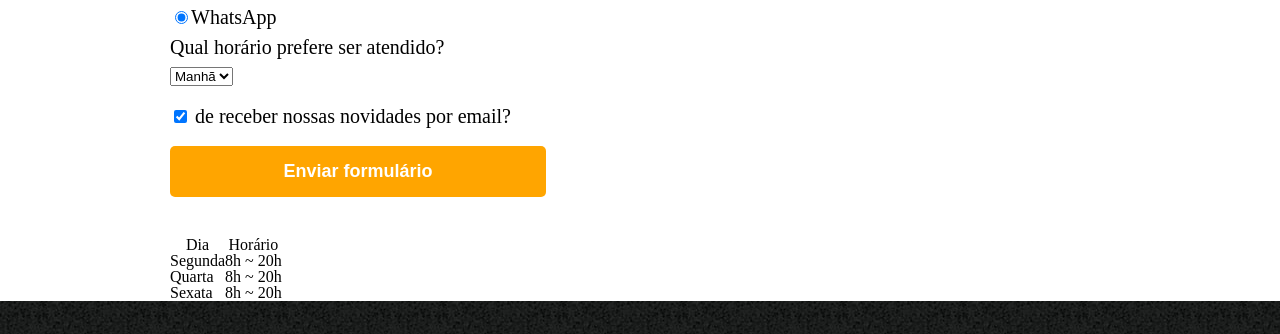
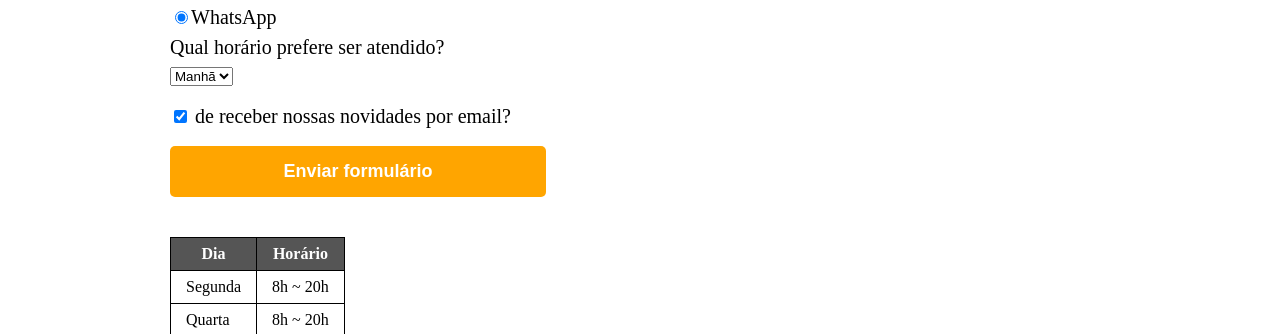
Before and after one commit to jeanhrsouza/learning-html-css, a plain HTML site: page contato.html in a window 1280 px wide. Shown: the part 905-1239 px from the top of the page. Drawn offline with Linux system fonts and the light colour scheme.

Commit message:
Estilos na tabela

```diff
--- a/style.css
+++ b/style.css
@@ -147,3 +147,18 @@ form label, form legend{
     transform: scale(1.2); /*aumentar tudo em 20% a mais, o calculo disso seria 1.2; 100% + 20%*/
     /*transform: rotate(70deg) scale(1.2);*Q//*rotacionando o item*/
 }
+
+table {
+    margin: 20px 0 40px; /*margin de 20px ↑ e 40px ↓*/
+}
+
+thead {
+    background: #555555;
+    color: white;
+    font-weight: bold;
+}
+
+td, th {
+    border: 1px solid #000000;
+    padding: 8px 15px; /*Espaçamento de 8px ↑↓ e 15px ←→*/
+}
```
